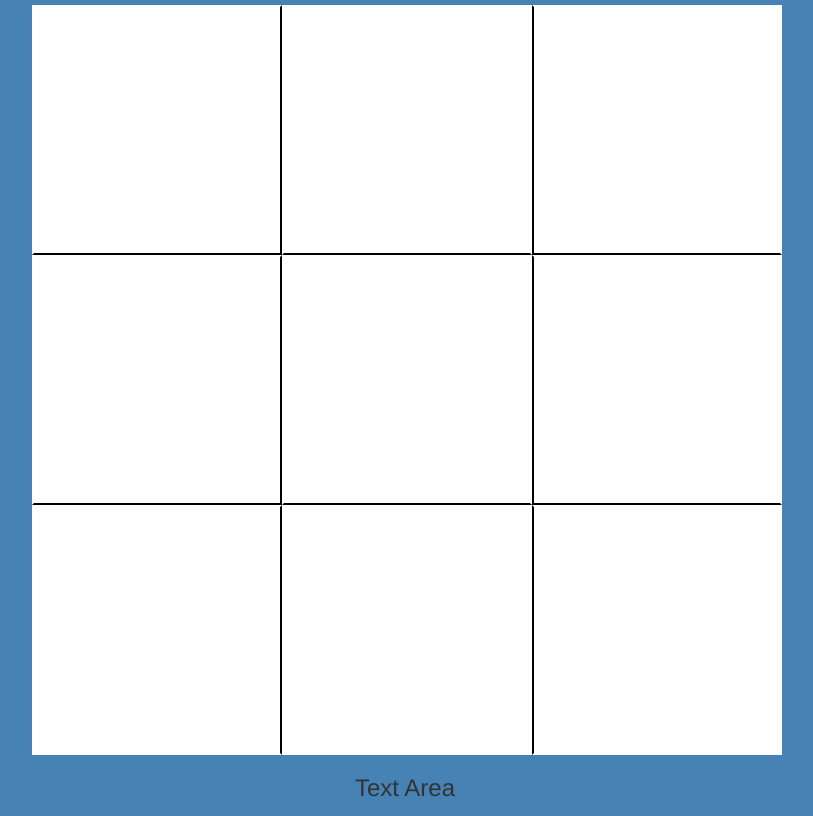
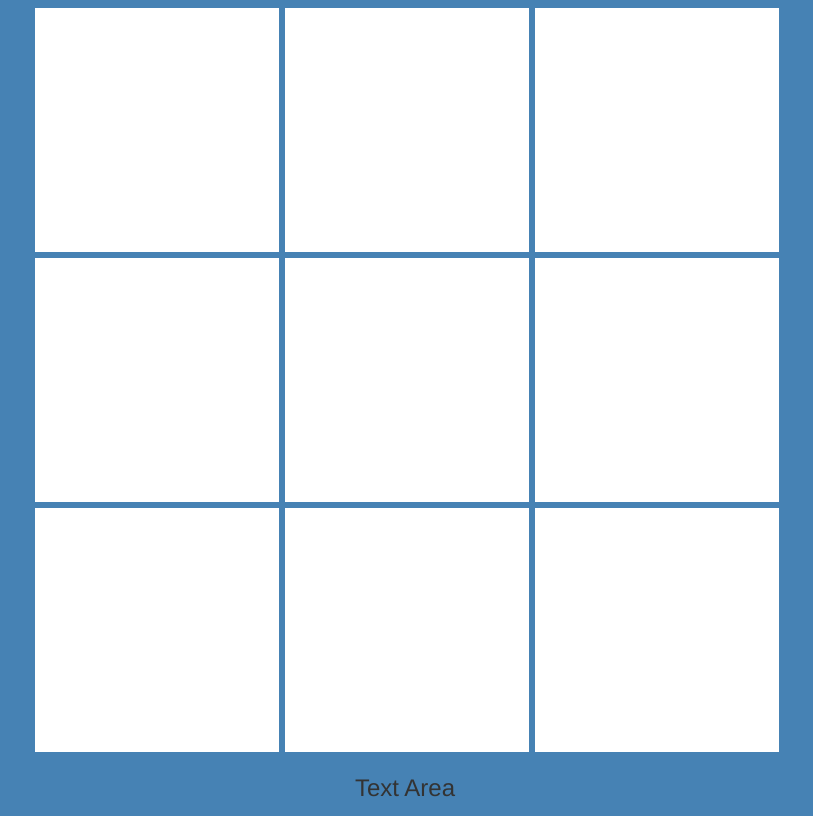
Before and after one commit to mkuehn10/tictactoe, a website: page app/index.html in a window 1280 px wide. Shown: the whole page, without its empty margins (235-1048 px from the left). Drawn offline with nearby package versions, Linux system fonts and the light colour scheme; files that its build step writes are made by us from their sources.

Commit message:
fix borders and layout

```diff
--- a/app/index.html
+++ b/app/index.html
@@ -61,7 +61,7 @@
   </div>
   <div class="row">
     <div class="col-xs-8 col-xs-offset-2 text-center">
-  <h3>Text Area</h3>
+      <h3 class="status">Text Area</h3>
     </div>
   </div>
 
--- a/app/scripts/main.js
+++ b/app/scripts/main.js
@@ -8,25 +8,18 @@ $(function() {
                     ['g','h','i']]
 
   $('.play-area').click(function(e) {
-        // console.log($(e.target).parent().attr('class').split(' ')[0]);
     processTurn(e);
-        // console.log(currentTurn);
   });
 
   function processTurn(e) {
     $(e.target).attr('src', imageToUse);
-        // console.log(imageToUse);
     var selected = $(e.target).parent().attr('class').split(' ')[0];
     updateBoardState(selected);
     numTurn++;
     console.log(numTurn);
     checkBoard();
     toggleTurn();
-
-        // console.log(selected);
     $('.' + selected).off('click');
-
-
   }
 
   function checkBoard() {
@@ -57,8 +50,6 @@ $(function() {
   }
 
   function updateBoardState(selected) {
-        // console.log(selected[1]);
-        // console.log(selected[3]);
     var row = selected[1];
     var col = selected[3];
     boardState[row][col] = currentTurn;
@@ -69,11 +60,9 @@ $(function() {
     if (currentTurn === 'X') {
       imageToUse = 'images/o.png';
       currentTurn = 'O';
-            // console.log("Switch to " + imageToUse);
     } else if (currentTurn === 'O') {
       imageToUse = 'images/x.png';
       currentTurn = 'X';
-            // console.log("Switch to " + imageToUse);
     };
   }
   toggleTurn(currentTurn);
@@ -85,6 +74,8 @@ $(function() {
 
   function endGame() {
     console.log('Game over!');
+    $('.status').css('color', 'crimson');
+    $('.status').text('Game over!');
   }
 
 });
--- a/app/styles/main.css
+++ b/app/styles/main.css
@@ -4,120 +4,28 @@
   color: #000;
   padding: 0.2em 0;
 }
-
-html {
-  box-sizing: border-box;
-}
-/**, *:before, *:after {
-  box-sizing: inherit;
-}*/
-
-/* Space out content a bit */
 body {
   padding: 5px;
   background-color: steelblue;
 }
-
-
 .container {
   max-width: 1000px;
-  /*max-height: 900px;*/
 }
-
-.col-centered {
-  float: none;
-  margin: 0 auto;
-}
-
 .col-1, .col-2, .col-3 {
-  /*background-color: wheat;*/
-  /*height: 105px;*/
   padding: 0;
 }
-
-/** {
-  border: 1px solid red;
-}*/
-
 .icon {
   font-size: 215px;
   display: block;
 }
-
-/*@media (orientation: landscape) {
-  .container {
-    max-width: 320px;
-  }
-}*/
-
-/** {
-  border: 1px solid red;
-}*/
-
 .play-area {
-  border: 2px solid white;
-  /*padding: 10px;*/
+  padding: 3px;
 }
-.s0-0 {
-  border-right: 2px solid black;
-  border-bottom: 2px solid black;
-}
-
-.s0-1 {
-  border-bottom: 2px solid black;
-}
-
-.s0-2 {
-  border-left: 2px solid black;
-  border-bottom: 2px solid black;
-}
-
-.s1-0 {
-  border-right: 2px solid black;
-  border-bottom: 2px solid black;
-}
-
-.s1-1 {
-  border-bottom: 2px solid black;
-}
-
-.s1-2 {
-  border-left: 2px solid black;
-  border-bottom: 2px solid black;
-}
-
-.s2-0 {
-  border-right: 2px solid black;
-}
-
-.s2-2 {
-  border-left: 2px solid black;
-}
-
-.center-block {
-  /*float: none;*/
-}
-
-/*@media (min-width: 992px) {
-  .row.text-center > div {
-    display: inline-block;
-    float: none;
-}
-
-}*/
 /* http://www.minimit.com/articles/solutions-tutorials/bootstrap-3-responsive-centered-columns*/
 .col-centered {
     display:inline-block;
     float:none;
-    /* reset the text-align */
     text-align:left;
-    /* inline-block space fix */
     margin-right:-4px;
     margin-bottom: -5px;
 }
-/*
-.img-responsive {
-  display: block;
-  width: auto;
-  max-height: 100%;
-}*/
```
Also changed, not shown: dist/index.html, dist/scripts/main.js, dist/styles/main.css. Lines whose indentation alone changed are shown as unchanged.
